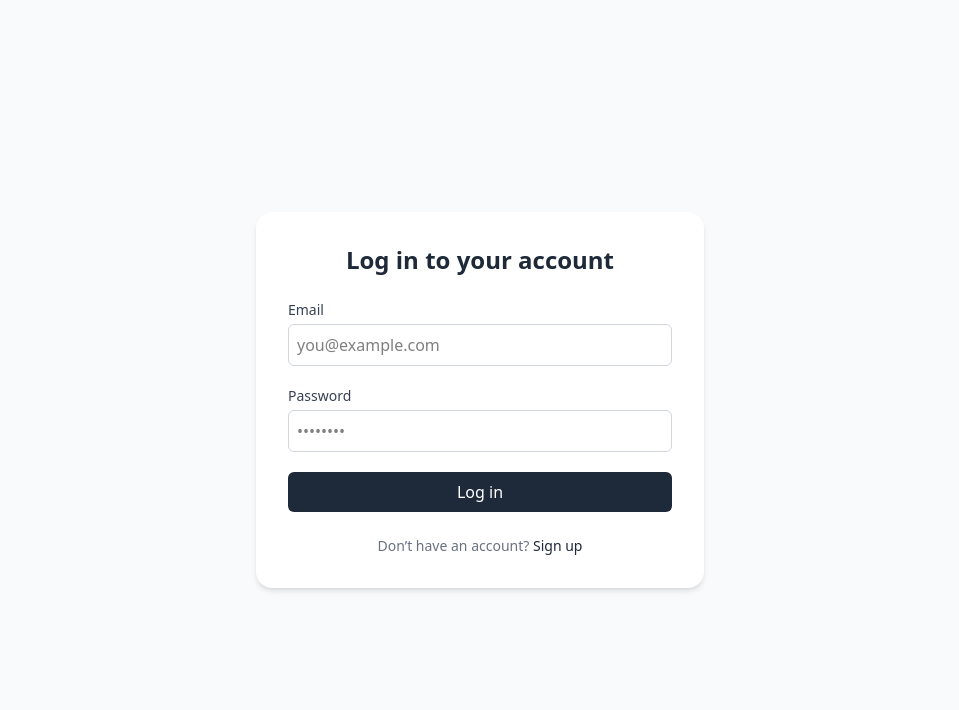
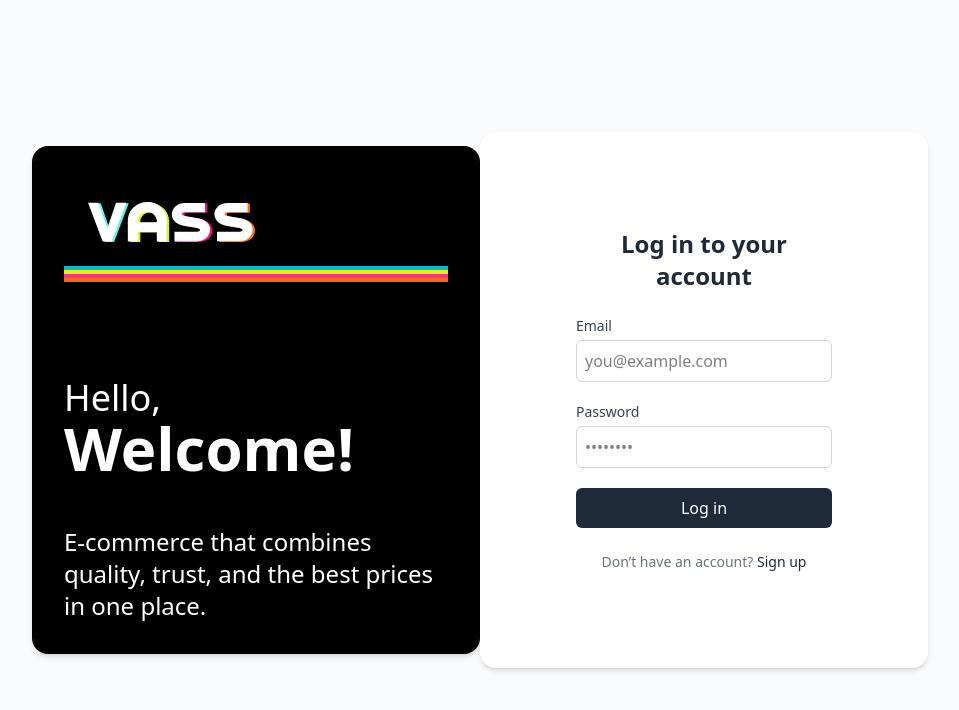
Before and after one commit to Sssebas81/vass-ecommerce, a React (Vite) app in the folder vass-ecommerce/: page /login in a window 1280 px wide. Shown: the top 710 px of the page, without its empty margins (160-1119 px from the left). Built offline with nearby package versions, Linux system fonts and the light colour scheme.

Commit message:
feat: design form

```diff
--- a/vass-ecommerce/src/components/authentication/Login.tsx
+++ b/vass-ecommerce/src/components/authentication/Login.tsx
@@ -36,7 +36,20 @@ const Login = () => {
 
   return (
     <div className="flex items-center justify-center min-h-screen bg-gray-50">
-      <div className="bg-white p-8 rounded-2xl shadow-md w-full max-w-md">
+      <div className="bg-black p-8 rounded-2xl shadow-md w-full max-w-md">
+        <img src="/img/LogoVassBlanco.svg" alt="Logo Vass" className="h-10 w-auto m-6" />
+        <div className="h-1 w-full bg-cyan-500"></div>
+        <div className="h-1 w-full bg-[#E2F705]"></div>
+        <div className="h-1 w-full bg-pink-500"></div>
+        <div className="h-1 w-full bg-orange-500"></div>
+        <h2 className="text-white text-4xl mt-24">Hello,</h2>
+        <b>
+          <h2 className="text-white text-6xl ">Welcome!</h2>
+        </b>
+
+        <h2 className="text-white text-2xl mt-12">E-commerce that combines quality, trust, and the best prices in one place.</h2>
+      </div>
+      <div className="bg-white p-24  rounded-2xl shadow-md w-full max-w-md">
         <h2 className="text-2xl font-semibold text-center text-gray-800 mb-6">
           Log in to your account
         </h2>
@@ -82,7 +95,7 @@ const Login = () => {
 
         <p className="text-center text-sm text-gray-500 mt-6">
           Don’t have an account?{" "}
-          <NavLink to ="/signup">
+          <NavLink to="/signup">
             <a href="#" className="text-gray-800 font-medium hover:underline">
               Sign up
             </a>
--- a/vass-ecommerce/src/main.tsx
+++ b/vass-ecommerce/src/main.tsx
@@ -7,6 +7,7 @@ import Home from './pages/home/Home.tsx'
 import { h2 } from 'framer-motion/client'
 import LoginPage from './pages/login/LoginPage.tsx'
 import SignUp from './components/authentication/SignUp.tsx'
+
 const Routes=createBrowserRouter([{
 path : '/',
   element: <Home/>
```
Also changed, not shown: vass-ecommerce/public/img/LineasVass.svg (added), vass-ecommerce/public/img/LogoVassBlanco.svg (added).
